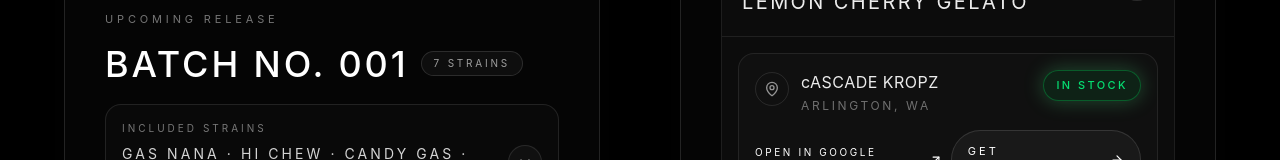
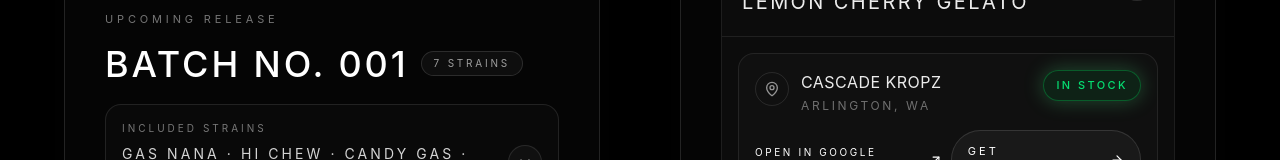
Before and after one commit to sppsocialmarketing/the-batch-site, a React (Vite) app: page / in a window 1280 px wide. Shown: the part 480-640 px from the top of the page. Built offline with nearby package versions, Linux system fonts and the light colour scheme.

Commit message:
Fixed Spelling

```diff
--- a/src/data.js
+++ b/src/data.js
@@ -69,7 +69,7 @@
     type: "SATIVA",
     stores: [
       {
-        name: "cASCADE KROPZ",
+        name: "CASCADE KROPZ",
         city: "Arlington, WA",
         status: "IN STOCK",
         mapsUrl: "https://maps.app.goo.gl/y5ZkzYv5ybt65coi7"
```
